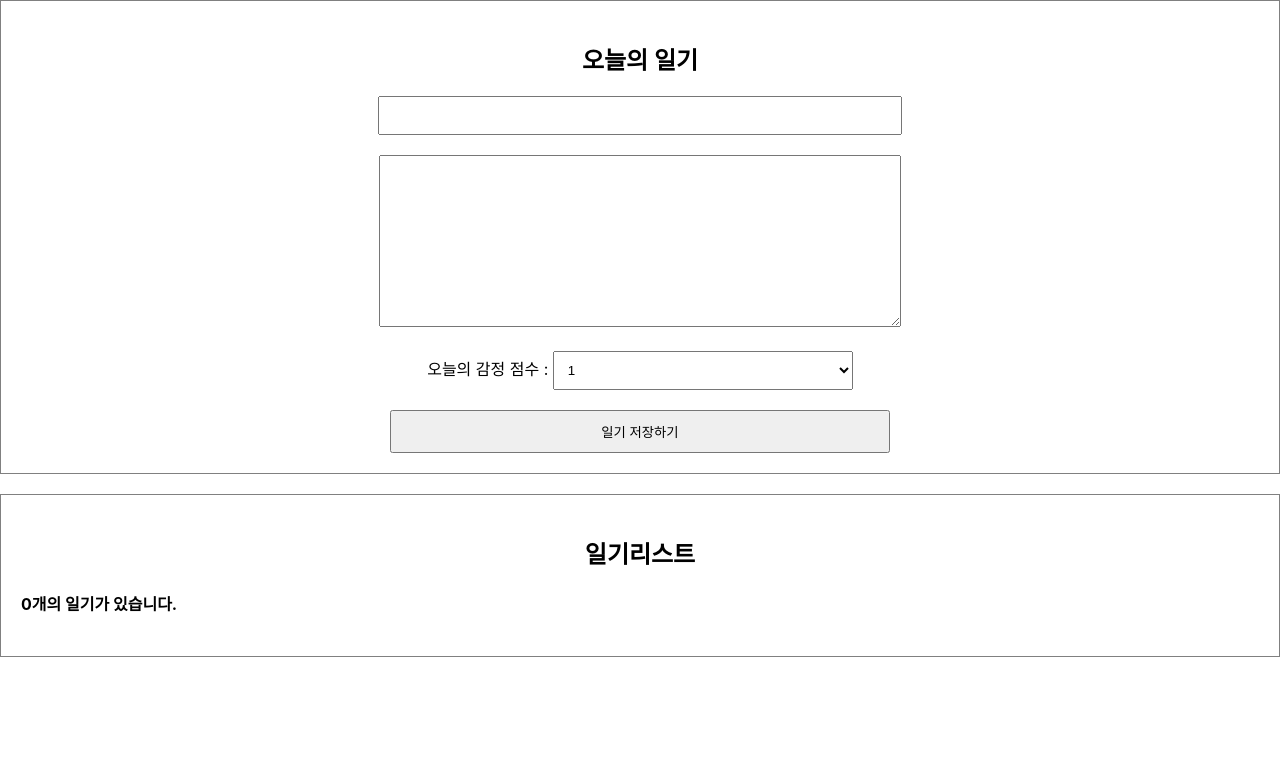
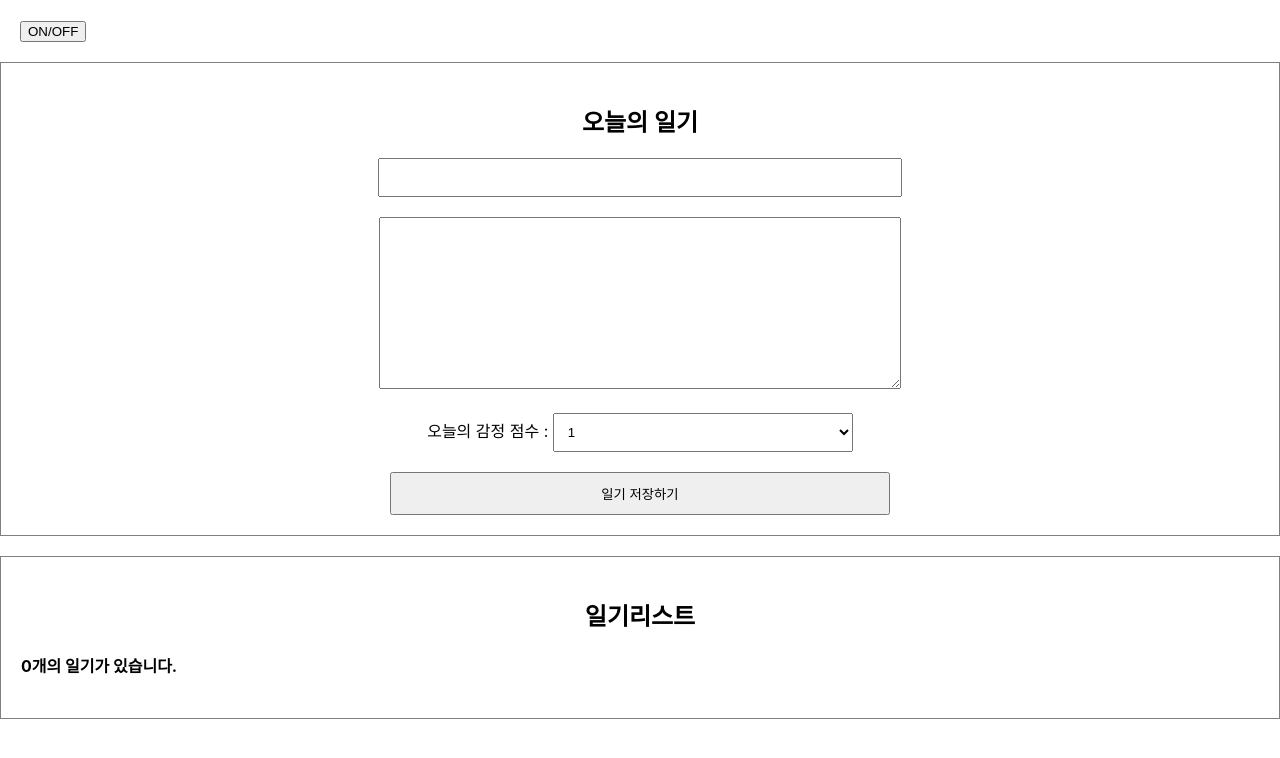
Before and after one commit to maw0728/simplediary, a React (Create React App) app: page / in a window 1280 px wide. Shown: the top 758 px of the page. Built offline with nearby package versions, Linux system fonts and the light colour scheme.

Commit message:
React Lifecycle 제어하기 - useEffect

```diff
--- a/src/App.js
+++ b/src/App.js
@@ -2,6 +2,7 @@
 import DiaryEditor from "./DiaryEditor";
 import DiaryList from "./DiaryList";
 import {useRef, useState} from "react";
+import Lifecycle from "./Lifecycle";
 
 // const dummyList = [
 //     {
@@ -58,6 +59,7 @@
 
     return (
         <div className="App">
+            <Lifecycle/>
             <DiaryEditor onCreate={onCreate}/>
             <DiaryList onEdit={onEdit} onRemove={onRemove} diaryList={data}/>
         </div>
--- /dev/null
+++ b/src/Lifecycle.js
@@ -0,0 +1,26 @@
+import {useEffect, useState} from "react";
+
+const UnmountTest = () => {
+    useEffect(() => {
+        console.log("Mount")
+
+        return () => {
+            // Unmount 시점에 실행되게 됨
+            console.log("Unmount!");
+        }
+    }, []);
+    return <div>Unmount Testing Component</div>;
+};
+
+
+const Lifecycle = () => {
+    const [isVisible, setIsVisible] = useState(false);
+    const toggle = () => setIsVisible(!isVisible);
+
+    return <div style={{padding: 20}}>
+        <button onClick={toggle}>ON/OFF</button>
+        {isVisible && <UnmountTest/>}
+    </div>;
+}
+
+export default Lifecycle;
```
